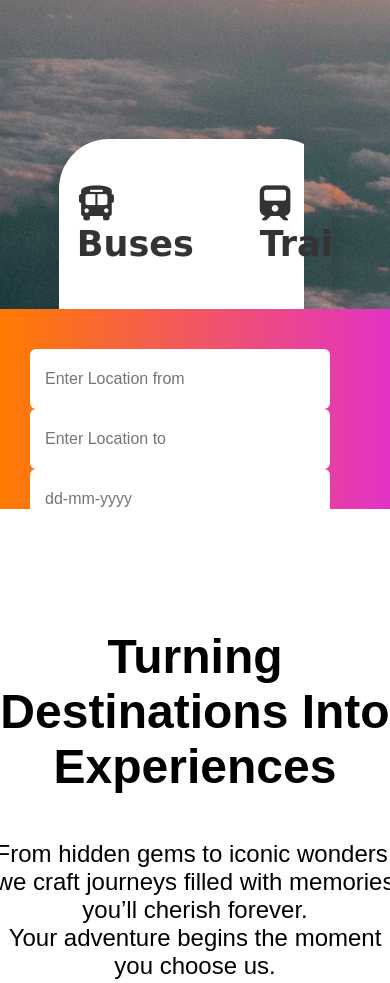
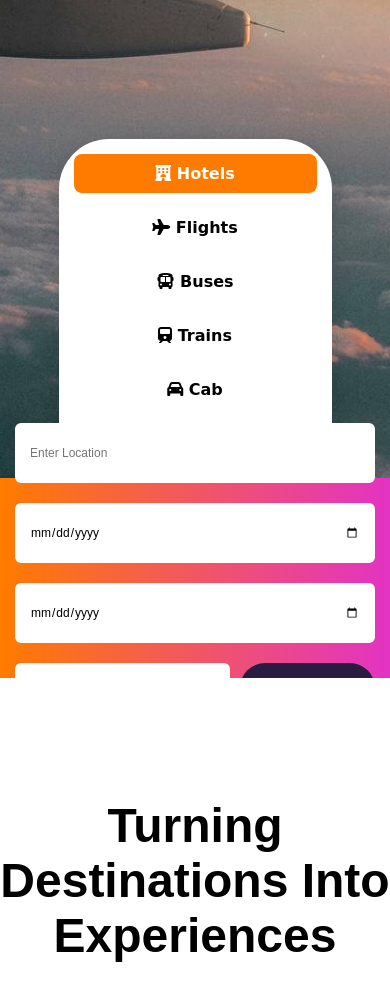
Before and after one commit to ishika955/Online-Ticket-booking, a plain HTML site: page home/index.html in a window 390 px wide. Shown: the part 565-1548 px from the top of the page. Drawn offline with Linux system fonts and the light colour scheme.

Commit message:
updation on index page

```diff
--- a/css/style.css
+++ b/css/style.css
@@ -36,7 +36,7 @@ padding: 8px 50px;
 /* Navbar */
 .navbar {
   display: flex;
-  height: 150px;
+  min-height: 150px;
   justify-content: space-between;
   align-items: center;
   background: rgba(0,0,0,0.6);
@@ -44,7 +44,6 @@ padding: 8px 50px;
   position: sticky;
   top: 0;
   z-index: 1000;
-  opacity: 0.8;
 }
 
 
@@ -86,7 +85,7 @@ padding: 8px 50px;
 .hero-image .overlay {
   position: absolute;
   top: 0; left: 0;
-  width: 100%; height: 100vh;
+  width: 100%; height: 60vh;
   /* background: rgba(126, 98, 147, 0.3); */
 }
 
@@ -132,29 +131,35 @@ font-family: Segoe Script;
 /* Tabs Section */
 .booking-tabs {
   display: flex;
+  flex-wrap: wrap; /* allow wrapping on small screens */
   justify-content: center;
   align-items: center;
   background: #fff;
-  padding: 20px;
-  gap: 30px;
-  height: 170px;
+  padding: 15px;
+  gap: 15px;
 }
 
 .booking-tabs .tab {
+  color: #000;                /* default black text */
+  text-decoration: none;      /* remove underline */
+  display: inline-block;      /* makes it cleaner */
+  padding: 10px 60px;         /* optional: spacing */
+  cursor: pointer;
   font-weight: bold;
-  font-size: 35px;
+  font-size: 25px; /* smaller for mobile */
   font-family: 'Segoe Script', cursive;
   text-decoration: none;
-  color: #333;
-  padding: 10px 18px;
   border-radius: 8px;
   transition: all 0.3s;
+  flex: 1 1 120px; /* tabs shrink and wrap nicely */
+  text-align: center;
 }
 
 .booking-tabs .tab.active,
 .booking-tabs .tab:hover {
-  background: #ff7b00;
-  color: #fff;
+  background-color: #ff7b00 !important;
+  color: #fff !important;
+  text-decoration: none;
 }
 .search-wrapper {
   background: aliceblue;;   /* white behind the whole block */
@@ -174,17 +179,40 @@ font-family: Segoe Script;
   display: flex;
   flex-direction: column;
   align-items: center;
+  justify-content: center;
   gap: 25px;
   height: 200px;
 }
 
-.searchbox .inputs {
+@media (max-width: 768px) {
+  .searchbox {
+    flex-direction: column;   /* stack vertically */
+    align-items: stretch;     /* make them full width */
+  }
+
+  .searchbox input,
+  .searchbox select,
+  .searchbox button {
+    width: 100%;             /* take full width */
+    margin-bottom: 10px;     /* add spacing */
+  }
+}
+.searchbox form {
   display: flex;
   flex-wrap: wrap;
   justify-content: center;
-  gap: 15px;
+  gap: 10px;
   width: 100%;
 }
+
+.searchbox input {
+  flex: 1 1 150px; /* inputs shrink for smaller screens */
+  min-width: 140px; /* allow smaller sizes */
+  height: 50px;
+  padding: 10px;
+  font-size: 14px;
+}
+
 
 .searchbox input {
   padding: 12px 15px;
@@ -198,11 +226,13 @@ font-family: Segoe Script;
 
 .search-btn {
   background: #2a1b43;
+    flex: 1 1 100px;
+  min-width: 120px;
+  padding: 12px 20px;
+  border-radius: 25px;
   color: #fff;
   font-weight: bold;
-  padding: 14px 40px;
-  border: none;
-  border-radius: 25px;
+  border: none;;
   font-size: 18px;
   cursor: pointer;
   transition: 0.3s;
@@ -219,9 +249,23 @@ font-family: Segoe Script;
 
 /* ✅ Responsive tweaks */
 @media (max-width: 768px) {
-  .booking-tabs {
-    max-width: 90%;
-    padding: 15px 20px;
+  .booking-tabs .tab {
+    font-size: 16px;
+    flex: 1 1 100px;
+  }
+
+  .searchbox {
+    padding: 15px;
+  }
+
+  .searchbox input {
+    min-width: 100px;
+    font-size: 12px;
+  }
+
+  .search-btn {
+    font-size: 14px;
+    padding: 10px 15px;
   }
 }
 
--- a/home/index.html
+++ b/home/index.html
@@ -58,7 +58,7 @@
   <!-- Booking Tabs -->
   <div class="booking-tabs">
    <a href="#" class="tab active"><i class="fa fa-hotel"></i> Hotels</a>
-  <a href="#" class="tab"><i class="fa fa-plane"></i> Flights</a>
+  <a href="#" class="tab "><i class="fa fa-plane"></i> Flights</a>
   <a href="#" class="tab"><i class="fa fa-bus"></i> Buses</a>
   <a href="#" class="tab"><i class="fa fa-train"></i> Trains</a>
    <a href="#" class="tab"><i class="fa fa-car"></i> Cab</a>
@@ -70,11 +70,11 @@
   <!-- Search Form -->
   <div class="searchbox">
     <form>
-      <input type="text" placeholder="Enter Location from">
-      <input type="text" placeholder="Enter Location to">
-      <input type="text" placeholder="dd-mm-yyyy">
-      <input type="text" placeholder="dd-mm-yyyy">
-      <input type="text" placeholder="Guests">
+
+      <input type="text" placeholder="Enter Location ">
+      <input type="date" placeholder="dd-mm-yyyy">
+      <input type="date" placeholder="dd-mm-yyyy">
+      <input type="number" placeholder="Guests">
       <button type="submit" class="search-btn">Search...</button>
     </form>
   </div>
```
Also changed, not shown: js/script.js (line endings or trailing spaces).
